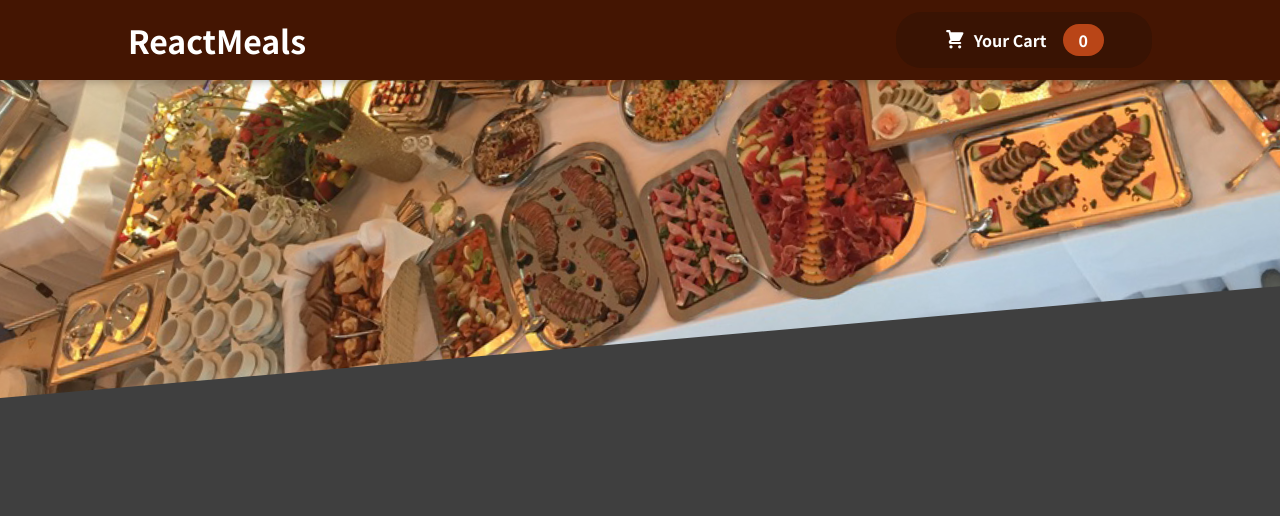
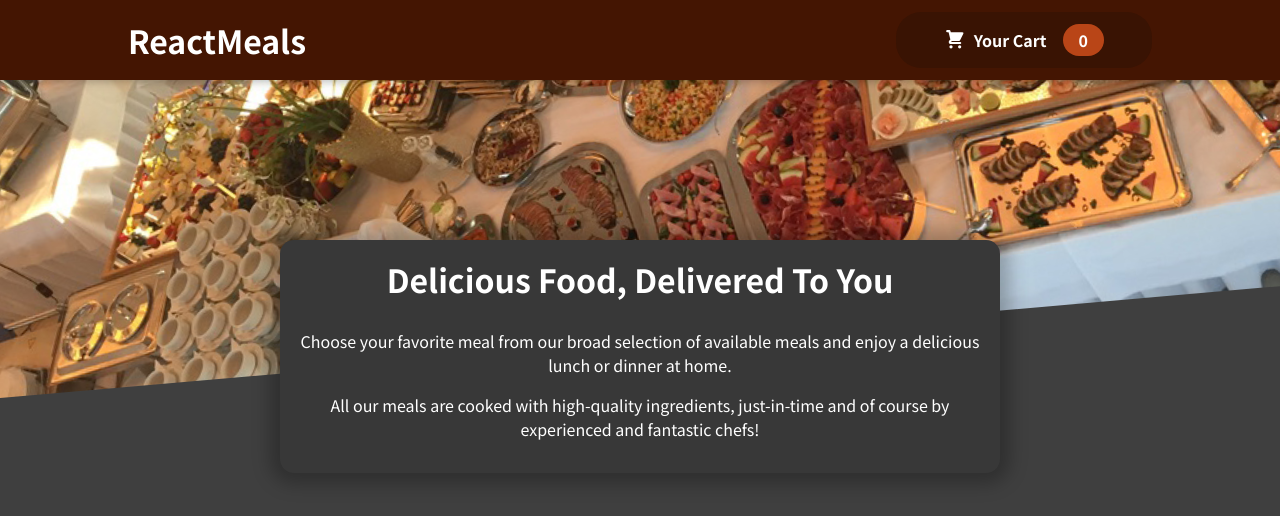
Before and after one commit to Ankita7238/ReactMeal, a React (Create React App) app: page / in a window 1280 px wide. Shown: the top 516 px of the page. Built offline with nearby package versions, Linux system fonts and the light colour scheme.

Commit message:
RestaurantSummary

```diff
--- a/src/App.js
+++ b/src/App.js
@@ -1,10 +1,11 @@
 import Header from "./components/Layout/Header.js"
+import MealsContainer from "./components/Meals/MealsContainer.js";
 
 function App() {
   return (
     <div className="App">
       <Header/>
-
+      <MealsContainer/>
     </div>
   );
 }
--- /dev/null
+++ b/src/components/Meals/MealsContainer.js
@@ -0,0 +1,9 @@
+import RestaurantSummary from "./RestaurantSummary";
+export default function MealsContainer()
+{
+    return(
+        <>
+        <RestaurantSummary/>
+        </>
+    )
+}
--- /dev/null
+++ b/src/components/Meals/RestaurantSummary.js
@@ -0,0 +1,18 @@
+import classes from './RestaurantSummary.module.css'
+
+export default function RestaurantSummary()
+{
+    return(
+    <section className={classes.summary}>
+      <h2>Delicious Food, Delivered To You</h2>
+      <p>
+        Choose your favorite meal from our broad selection of available meals
+        and enjoy a delicious lunch or dinner at home.
+      </p>
+      <p>
+        All our meals are cooked with high-quality ingredients, just-in-time and
+        of course by experienced and fantastic chefs!
+      </p>
+    </section>
+  );
+};
--- /dev/null
+++ b/src/components/Meals/RestaurantSummary.module.css
@@ -0,0 +1,18 @@
+.summary {
+    text-align: center;
+    max-width: 45rem;
+    width: 90%;
+    margin: auto;
+    margin-top: -10rem;
+    position: relative;
+    background-color: #383838;
+    color: white;
+    border-radius: 14px;
+    padding: 1rem;
+    box-shadow: 0 1px 18px 10px rgba(0, 0, 0, 0.25);
+  }
+
+  .summary h2 {
+    font-size: 2rem;
+    margin-top: 0;
+  }
```
